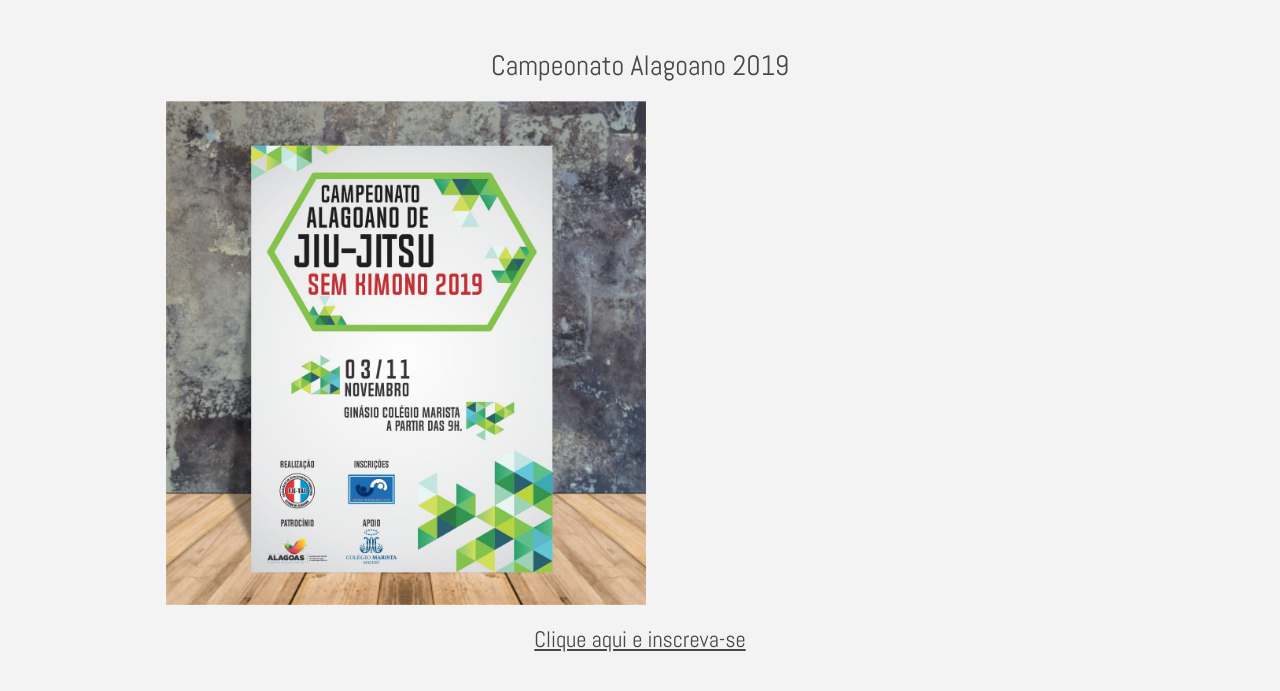
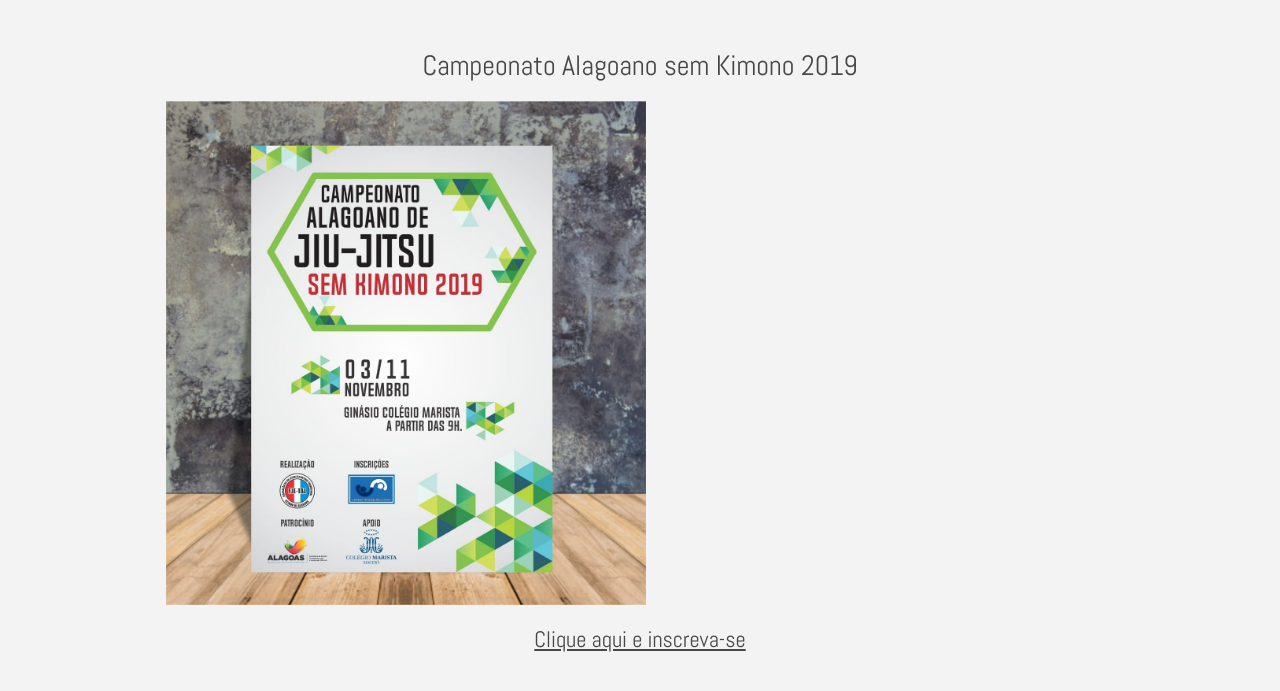
Before and after one commit to devsnaked/fjetal.github.io, a plain HTML site: page campeonatos.html in a window 1280 px wide. Shown: the part 153-844 px from the top of the page. Drawn offline with Linux system fonts and the light colour scheme.

Commit message:
Update campeonatos.html

```diff
--- a/campeonatos.html
+++ b/campeonatos.html
@@ -48,7 +48,7 @@ Released   : 20120617
 	<div id="footer-content-wrapper">
 		<div id="footer-content">
 			<h1><a target="_blink" href="http://www.campeonatodejiujitsu.com.br/fjetal/home.asp">Campeonato Alagoano
-					2019</a></h1>
+					sem Kimono 2019</a></h1>
 			<br>
 			<div class="show-image">
 				<div>
```
